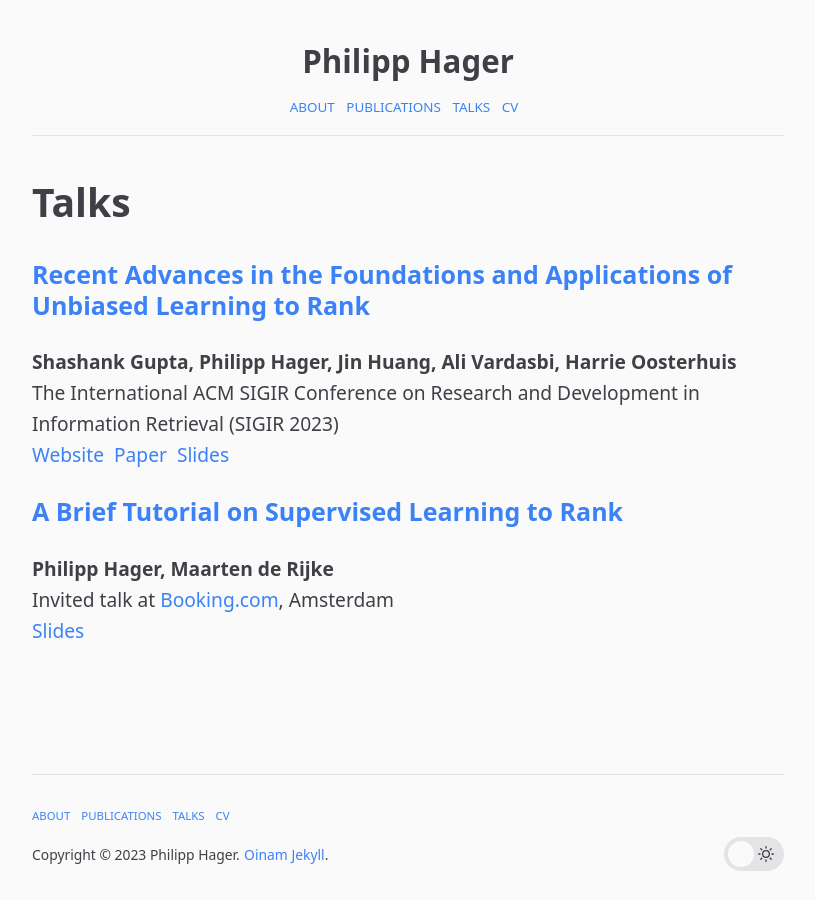
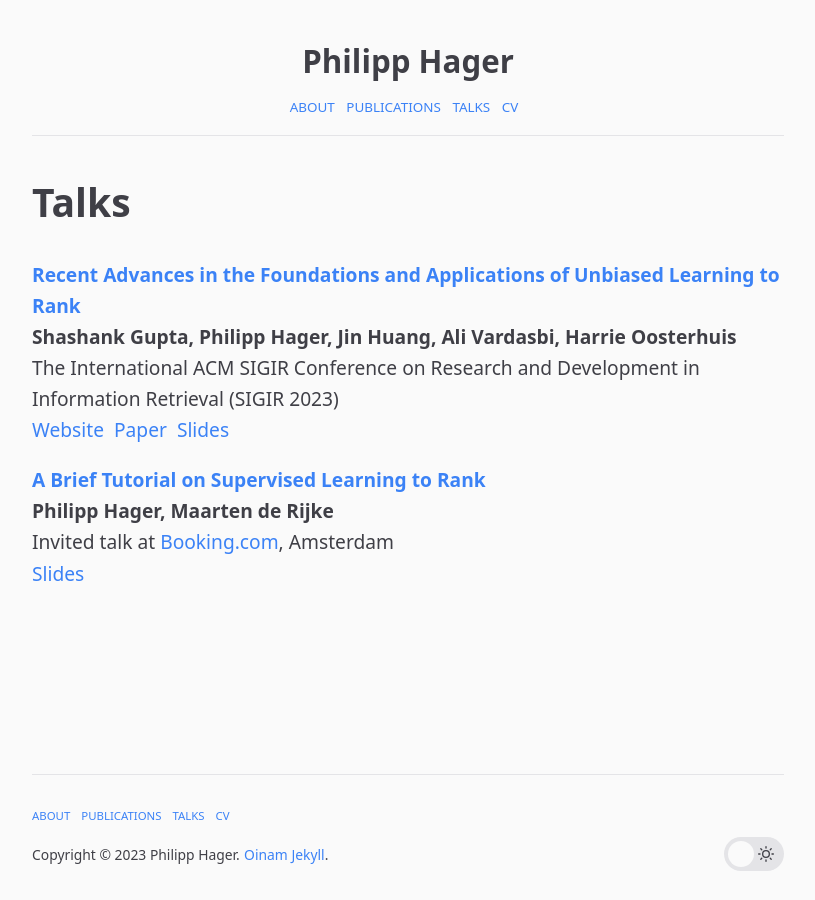
Before and after one commit to philipphager/philipphager.github.io, a Jekyll site: the page built from talks.md, in a window 1280 px wide. Shown: the whole page, without its empty margins (232-1047 px from the left). Built offline with Jekyll 4.4.1, drawn with Linux system fonts in a browser that asks for light colours.

```diff
--- a/talks.md
+++ b/talks.md
@@ -4,7 +4,7 @@ title: Talks
 permalink: /talks/
 ---
 
-### [Recent Advances in the Foundations and Applications of Unbiased Learning to Rank](https://sites.google.com/view/sigir-2023-tutorial-ultr)
+**[Recent Advances in the Foundations and Applications of Unbiased Learning to Rank](https://sites.google.com/view/sigir-2023-tutorial-ultr)**\\
 **Shashank Gupta, Philipp Hager, Jin Huang, Ali Vardasbi, Harrie Oosterhuis**\\
 The International ACM SIGIR Conference on Research and Development in Information Retrieval (SIGIR 2023)\\
 [Website](https://sites.google.com/view/sigir-2023-tutorial-ultr)
@@ -12,7 +12,7 @@ The International ACM SIGIR Conference on Research and Development in Informatio
 &nbsp;[Slides](https://docs.google.com/presentation/d/1NdhDEn8xKPQO-J0YiF6KPKP20CiNLctF7krrGldEywY/present)
 
 
-### [A Brief Tutorial on Supervised Learning to Rank](/assets/slides/2023-supervised-ltr-tutorial.pdf)
+**[A Brief Tutorial on Supervised Learning to Rank](/assets/slides/2023-supervised-ltr-tutorial.pdf)**\\
 **Philipp Hager, Maarten de Rijke**\\
 Invited talk at [Booking.com](https://booking.com/), Amsterdam\\
 [Slides](/assets/slides/2023-supervised-ltr-tutorial.pdf)
```
